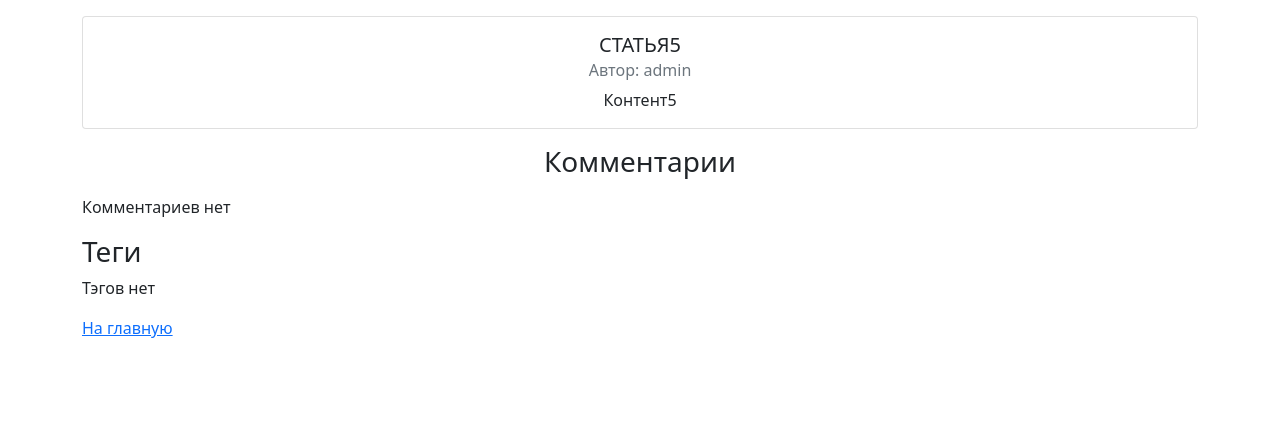
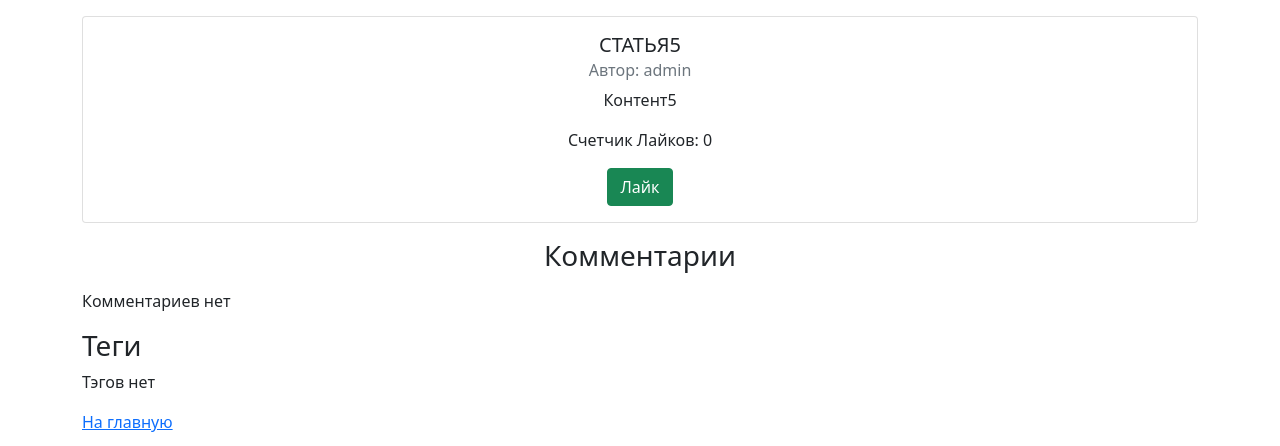
Before and after one commit to shakir76/Python_homework70, a Django app: page /article/26/ in a window 1280 px wide. Shown: the part 88-534 px from the top of the page. Run offline with Django 4.2, Linux system fonts and the light colour scheme; a user stored in the database is signed in; data comes from the database, SQL or seed files in the repository; parts of the project's set-up code (start-up, migrations or seed data) failed here and were passed over.

Commit message:
Добавил стилей и лайки на странице детального просмотра

```diff
--- a/source/webapp/templates/articles/article_view.html
+++ b/source/webapp/templates/articles/article_view.html
@@ -27,6 +27,11 @@
             <h5 class="card-title">{{ article.upper }}</h5>
             <h6 class="card-subtitle mb-2 text-muted">Автор: {{ article.author }}</h6>
             <p class="card-text">{{ article.content }}</p>
+            <p class="like-count" data-new="{% url 'webapp:add_like' article.pk %}">Счетчик
+                Лайков: {{ article.user.all.count }}</p>
+            {% if request.user.is_authenticated %}
+                <button class="btn  btn-success news" data-new="{% url 'webapp:add_like' article.pk %}">Лайк</button>
+            {% endif %}
         </div>
     </div>
     <h3 class="my-3 text-center">Комментарии</h3>
@@ -43,7 +48,9 @@
                         <a class="btn btn-danger" href="{% url "webapp:update_comment" comment.pk %}">Изменить</a>
                         <a class="btn btn-warning" href="{% url "webapp:delete_comment" comment.pk %}">Удалить</a>
                         {% if request.user.is_authenticated %}
-                            <button class="btn  btn-primary news" data-new="{% url 'webapp:add_like_comment' comment.pk %}">Лайк</button>
+                            <button class="btn  btn-primary news"
+                                    data-new="{% url 'webapp:add_like_comment' comment.pk %}">Лайк
+                            </button>
                         {% endif %}
                     </div>
                 </div>
--- a/source/webapp/templates/partial/articles_list_partial.html
+++ b/source/webapp/templates/partial/articles_list_partial.html
@@ -10,7 +10,7 @@
                 </div>
                 <a href="{{ article.get_absolute_url }}" class="card-link btn btn-primary">Подробнее</a>
                 {% if request.user.is_authenticated %}
-                    <button class="news" data-new="{% url 'webapp:add_like' article.pk %}">Лайк</button>
+                    <button class="btn  btn-success news" data-new="{% url 'webapp:add_like' article.pk %}">Лайк</button>
                 {% endif %}
             </div>
         </div>
```
